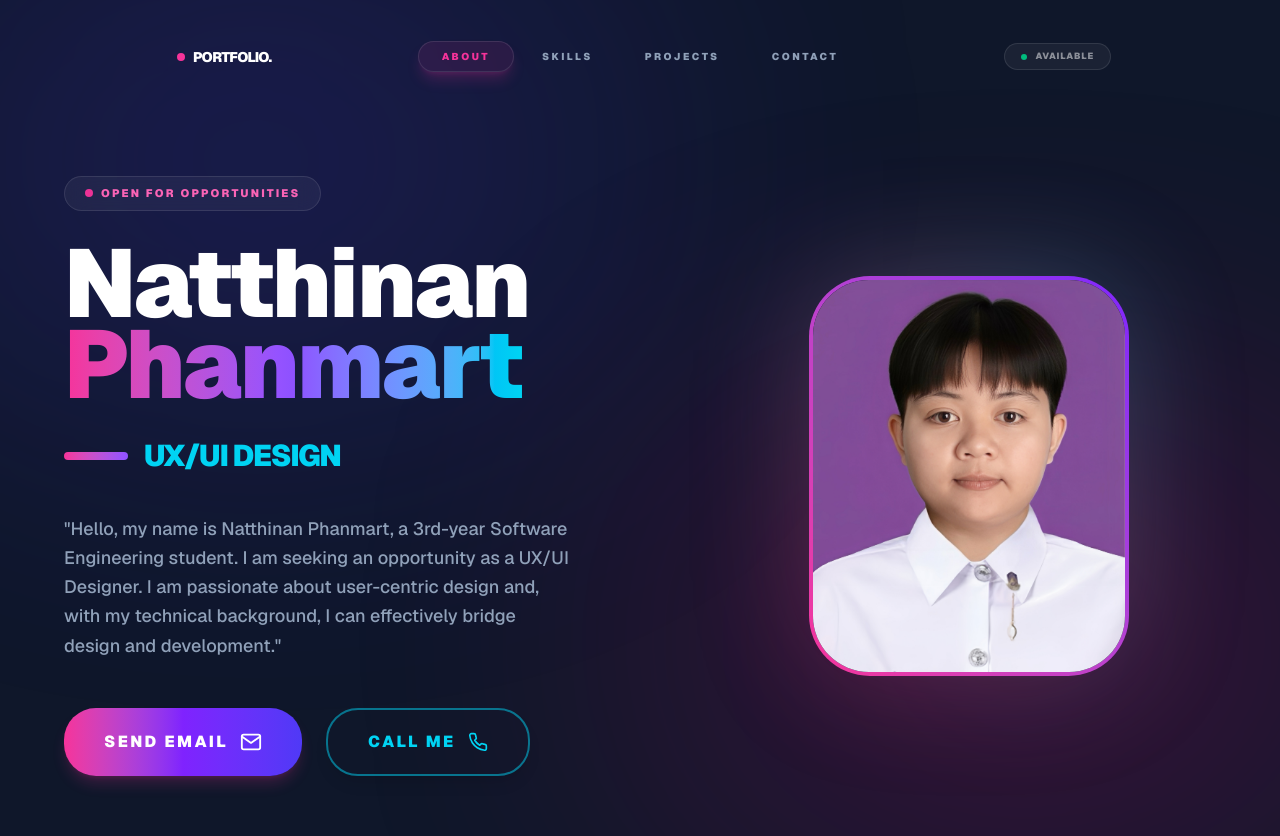
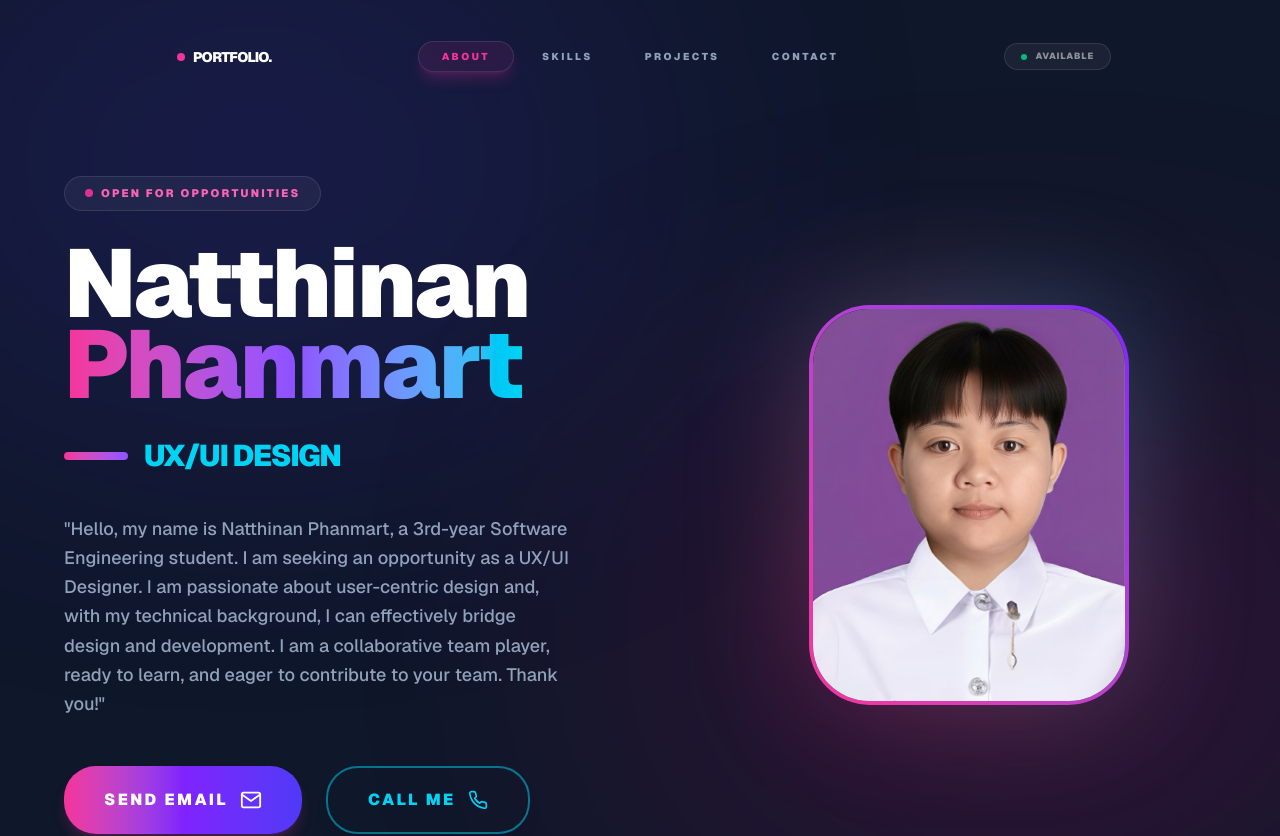
Before and after one commit to natthinann/portfolioo, a Next.js app: page / in a window 1280 px wide. Shown: the top 836 px of the page. Built offline with nearby package versions, Linux system fonts and the light colour scheme.

Commit message:
update message

```diff
--- a/app/page.tsx
+++ b/app/page.tsx
@@ -111,7 +111,7 @@ const Portfolio = () => {
             </div>
 
             <p className="text-lg text-slate-400 max-w-lg mb-12 leading-relaxed font-medium mx-auto md:mx-0">
-              "Hello, my name is Natthinan Phanmart, a 3rd-year Software Engineering student. I am seeking an opportunity as a UX/UI Designer. I am passionate about user-centric design and, with my technical background, I can effectively bridge design and development."
+              "Hello, my name is Natthinan Phanmart, a 3rd-year Software Engineering student. I am seeking an opportunity as a UX/UI Designer. I am passionate about user-centric design and, with my technical background, I can effectively bridge design and development. I am a collaborative team player, ready to learn, and eager to contribute to your team. Thank you!"
             </p>
 
             <div className="flex flex-col sm:flex-row gap-6 justify-center md:justify-start">
```
